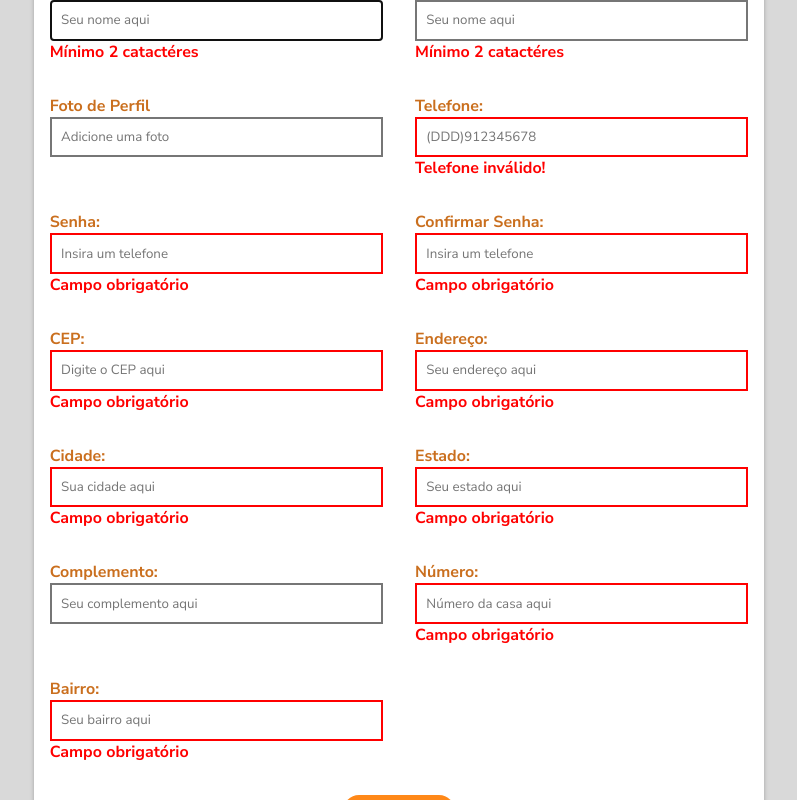
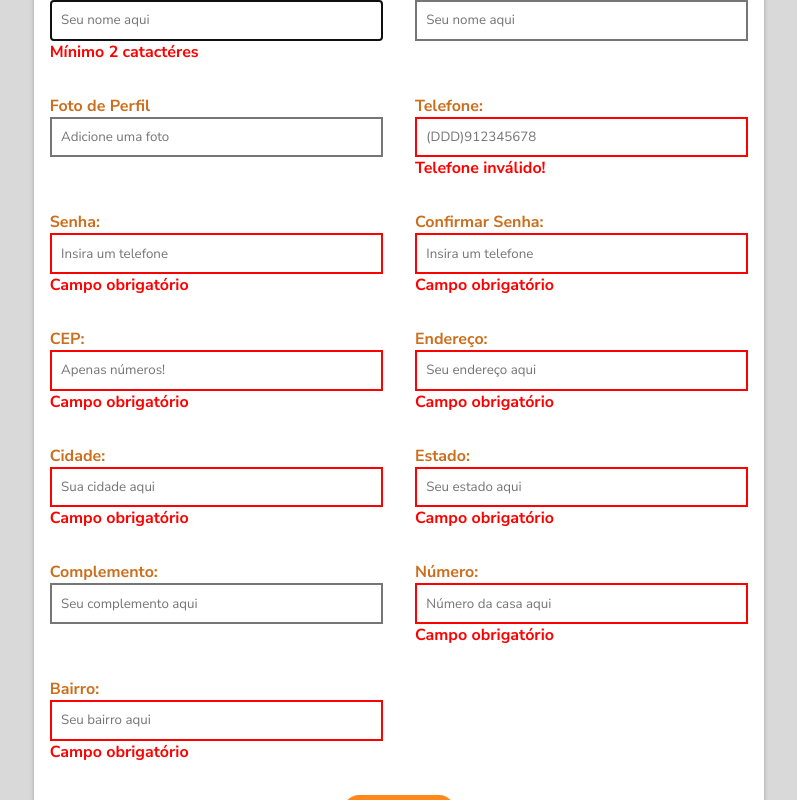
Before and after one commit to otneri/M01-PROJETO-AVALIATIVO_2, a React (Vite) app: page /cadastro in a window 1280 px wide. Both pictures are taken after a click on the button "CADASTRAR". Shown: the part 281-1081 px from the top of the page, without its empty margins (241-1038 px from the left). Built offline with nearby package versions, Linux system fonts and the light colour scheme.

Commit message:
autocomplete cep

```diff
--- a/package.json
+++ b/package.json
@@ -12,6 +12,7 @@
   },
   "dependencies": {
     "@hookform/resolvers": "^2.9.8",
+    "axios": "^0.27.2",
     "hook-form": "^0.0.1",
     "react": "^18.2.0",
     "react-dom": "^18.2.0",
--- a/src/components/Buttons/Botao.jsx
+++ b/src/components/Buttons/Botao.jsx
@@ -23,8 +23,8 @@ export const BotaoOnOff = ({ children, handleClick }) => {
   return <BotaoOnOffStyled onClick={handleClick}>{children}</BotaoOnOffStyled>;
 };
 
-export const BotaoLinkPaper = ({ children, handleClick }, funcao) => {
-  return <BotaoLinkStiled  href={handleClick}>{children}</BotaoLinkStiled>;
+export const BotaoLinkPaper = () => {
+  return <BotaoLinkStiled> </BotaoLinkStiled>;
 };
 
 export const BotaoFiltroDevice = ({ children, handleClick }) => {
@@ -48,8 +48,7 @@ BotaoLogin.propTypes = {
 };
 
 BotaoLinkPaper.propTypes = {
-  children: Proptypes.node.isRequired,
-  handleClick: Proptypes.func,
+  children: Proptypes.node.isRequired
 };
 
 BotaoOnOff.propTypes = {
--- a/src/components/Buttons/Botao.styles.jsx
+++ b/src/components/Buttons/Botao.styles.jsx
@@ -1,5 +1,6 @@
 import styled from "styled-components";
 import { temaPrincipal } from "../../themes/TemaPrincipal";
+import {Link} from 'react-router-dom'
 
 export const BotaoStyled = styled.button`
 
--- a/src/components/Forms/Form.jsx
+++ b/src/components/Forms/Form.jsx
@@ -1,12 +1,14 @@
 import { Input } from "../Inputs/Input";
 import { FormStyle, SpanError, DivBotoes } from "./Form.styled";
-import { useForm } from "react-hook-form";
+import { useForm, useFormState } from "react-hook-form";
 import { Botao, BotaoLinkPaper } from "../Buttons/Botao";
 import { ConteinerInput, InputErrorStyled } from "../../components/Inputs/Input.styled";
 import { SubTitle } from "../../components/SubTitle/SubTitle";
-import {PhoneNumber, FullName} from '../../utils/validations'
+import {PhoneNumber, FullName, CepDigitos} from '../../utils/validations';
+import {useState} from 'react'
 import * as yup from 'yup'
 import { yupResolver } from "@hookform/resolvers/yup";
+import { buscaCep } from "../../services/buscaCep";
 
   const validationSchema = yup.object({
     fullName: yup.string().min(2, 'Mínimo 2 catactéres').matches(FullName, 'Apenas letras').required('Campo obrigatório'),
@@ -15,7 +17,7 @@ import { yupResolver } from "@hookform/resolvers/yup";
     phone: yup.string().required('Campo obrigatório').matches(PhoneNumber),
     password: yup.string().required('Campo obrigatório'),
     passwordConfirm: yup.string().required('Campo obrigatório').oneOf([yup.ref('password'), null],'Senha incompatível'),
-    zipCode: yup.string().required('Campo obrigatório'),
+    zipCode: yup.string('Apenas números!').required('Campo obrigatório').matches(CepDigitos,  'Apenas números.'),
     street: yup.string().required('Campo obrigatório'),
     city: yup.string().required('Campo obrigatório'),
     state: yup.string().required('Campo obrigatório'),
@@ -26,16 +28,11 @@ import { yupResolver } from "@hookform/resolvers/yup";
 
 
 export const Form = () => {
-  const {  handleSubmit, register, formState : {errors} } = useForm({resolver: yupResolver(validationSchema)});
-
-
+  const {  handleSubmit, register, formState : {errors}, setValue, setFocus } = useForm({resolver: yupResolver(validationSchema)});
 
   const handleConfirmarForm = (valores) => {
     console.log(valores);
   }
-
-
-
 
   function onError  (erro) {
     console.log('erro: ' , erro);
@@ -43,6 +40,22 @@ export const Form = () => {
   }
 
 
+  const  [input , setInput] = useState ('');
+  const [cep , setCep] = useState ([])
+
+  const preencheCep= (ev) => {
+
+    const newCep = (ev.target.value.replace(/\D/g,''));
+    console.log(newCep);
+    fetch(`https://viacep.com.br/ws/${newCep}/json/`).then(res => res.json()).then(data =>{
+    console.log(data);
+    setValue('street', data.logradouro);
+    setValue('city', data.localidade);
+    setValue('state', data.uf);
+    setValue('complement', data.complemento);
+    setValue('neighborhood', data.bairro);
+    });
+  }
 
 
   return (
@@ -75,7 +88,7 @@ export const Form = () => {
           />}
 
 
-        <SpanError>{errors?.fullName?.message}</SpanError>
+        <SpanError>{errors?.email?.message}</SpanError>
         </ConteinerInput>
 
         <ConteinerInput>
@@ -139,12 +152,15 @@ export const Form = () => {
         <SubTitle>CEP:</SubTitle>
         {errors?.zipCode?.type? <InputErrorStyled
         {...register ('zipCode',{required:true})}
-        placeholder="Digite o CEP aqui"
+        placeholder="Apenas números!"
         id={'CEP'}
+        onBlur={preencheCep}
+
         />:
           <Input {...register ('zipCode',{required:true})}
           placeholder="Digite o CEP aqui"
           id={'CEP'}
+          onBlur={preencheCep}
           />}
 
         <SpanError>{errors?.zipCode?.message}</SpanError>
@@ -158,7 +174,9 @@ export const Form = () => {
         id={'endereco'}/>:
           <Input {...register ('street',{required:true})}
           placeholder="Seu endereço aqui"
-          id={'endereco'}/>}
+          id={'endereco'}>
+            </Input>}
+
 
         <SpanError>{errors?.street?.message}</SpanError>
         </ConteinerInput>
--- a/src/components/Forms/FormLogin.jsx
+++ b/src/components/Forms/FormLogin.jsx
@@ -1,16 +1,20 @@
 import { SubTitle } from "../SubTitle/SubTitle";
 import {  ConteinerInput} from "../../components/Inputs/Input.styled"
 import { Input } from "../Inputs/Input"
-import { FormStyle, SpanError } from "./Form.styled"
+import { DivBotoes, FormStyle, SpanError } from "./Form.styled"
 import { Botao, BotaoLinkPaper } from "../Buttons/Botao";
 import { useForm } from "react-hook-form";
 import * as yup from 'yup'
 import { yupResolver } from "@hookform/resolvers/yup";
+import {Link} from 'react-router-dom'
+
 
 const validationSchema = yup.object({
-    email: yup.string().required('Campo obrigatório'),
-    password: yup.string().required('Campo obrigatório')
+    email: yup.string().required('Campo obrigatório!'),
+    password: yup.string().required('Campo obrigatório!')
 })
+
+
 export const FormLogin = () => {
     const {  handleSubmit, register, formState : {errors} } = useForm({resolver: yupResolver(validationSchema)})
 
@@ -22,7 +26,7 @@ export const FormLogin = () => {
 
 
     return (
-
+        <>
             <FormStyle onSubmit={handleSubmit(handleConfirmarForm)}>
 
                 <ConteinerInput>
@@ -38,9 +42,13 @@ export const FormLogin = () => {
                     <SpanError>{errors?.password?.message}</SpanError>
                 </ConteinerInput>
 
-            <Botao handleClick={handleSubmit(handleConfirmarForm)}>Login</Botao>
-            <BotaoLinkPaper href='/cadastro'>Cadastre-se</BotaoLinkPaper>
+            </FormStyle>
 
-        </FormStyle>
+            <DivBotoes>
+                <Botao handleClick={handleSubmit(handleConfirmarForm)} >Login</Botao>
+
+                <Link to='/cadastro'>Cadastre-se</Link>
+            </DivBotoes>
+        </>
     );
 };
--- a/src/components/Inputs/Input.jsx
+++ b/src/components/Inputs/Input.jsx
@@ -1,9 +1,9 @@
 import {InputErrorStyled, InputStyled} from './Input.styled'
 import { forwardRef} from 'react'
 
-export const Input = forwardRef((props, ref) =>
+export const Input = forwardRef((props, ref)  =>
 
-    <InputStyled {...props} ref={ref}/>
+    <InputStyled {...props} ref={ref}></InputStyled>
 );
 
 
--- a/src/pages/login/LoginPage.jsx
+++ b/src/pages/login/LoginPage.jsx
@@ -7,17 +7,17 @@ import { useState } from 'react'
 import { useAuth } from '../../contexts/Autenticação/index'
 
 export const LoginPage = () => {
-    // const [input, setInput] = useState({
-    //     nome:''
-    // });
+    const [input, setInput] = useState({
+        nome:''
+    });
 
-    // const { setUsuario } = useAuth();
+    const { setUsuario } = useAuth();
 
 
-    // const handleLogin = () => {
-    //     localStorage.setItem("fullName", JSON.stringify(input));
-    //     setUsuario(input)
-    // }
+    const handleLogin = () => {
+        localStorage.setItem("fullName", JSON.stringify(input));
+        setUsuario(input)
+    }
 
 
     return (
--- /dev/null
+++ b/src/services/buscaCep.jsx
@@ -0,0 +1,6 @@
+import axios from "axios";
+// 01001000/json/
+
+export const buscaCep = axios.create({
+    baseURL: "https://viacep.com.br/ws/"
+})
--- a/src/services/index.js
+++ b/src/services/index.js
@@ -0,0 +1 @@
+export {buscaCep} from './buscaCep'
--- a/src/utils/validations.js
+++ b/src/utils/validations.js
@@ -1,3 +1,5 @@
 export const PhoneNumber = /\([1-9]{2}\) 9[1-9]\d{3}-\d{4}/;
 
 export const FullName = /^[A-Za-záàâãéèêíïóôõöúçñÁÀÂÃÉÈÍÏÓÔÕÖÚÇÑ']+$/;
+
+export const CepDigitos = /[0123456789]{8}/;
```
Also changed, not shown: 1 other file (tests, documents, lock files or other folders). Lines whose indentation alone changed are shown as unchanged.
